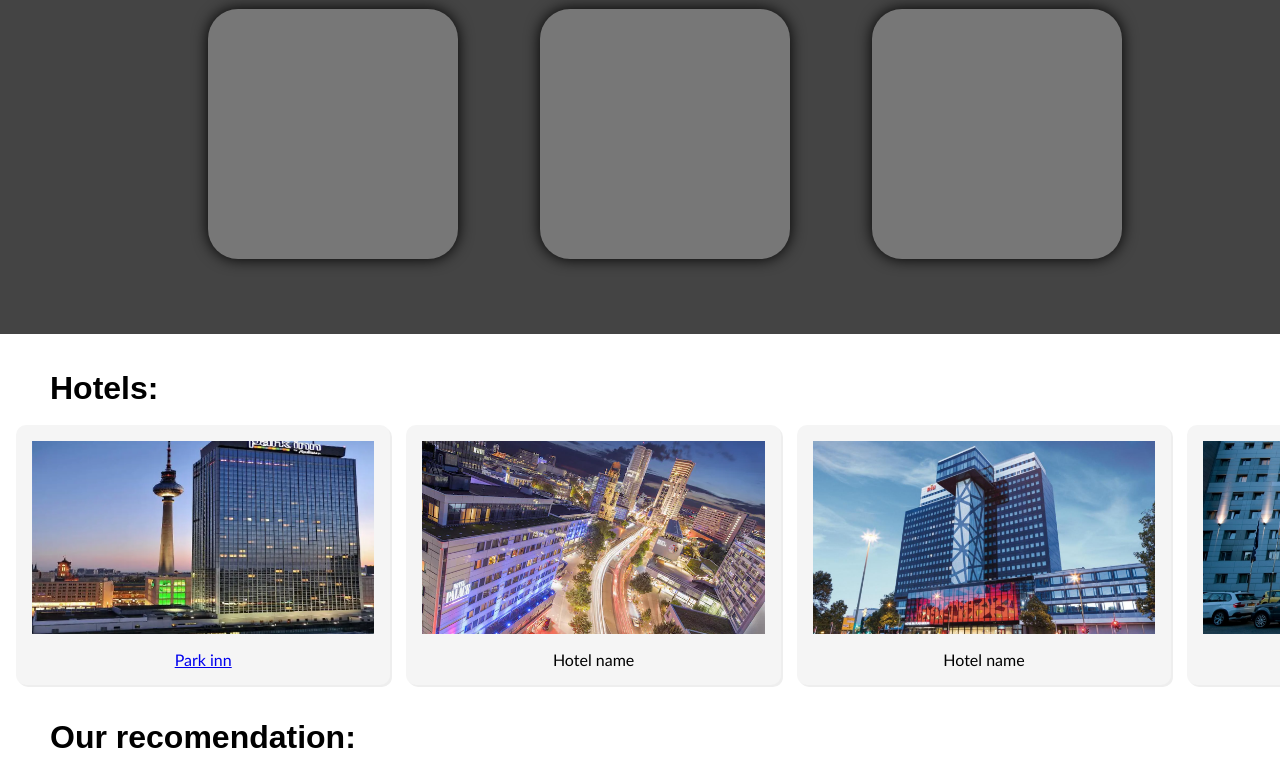
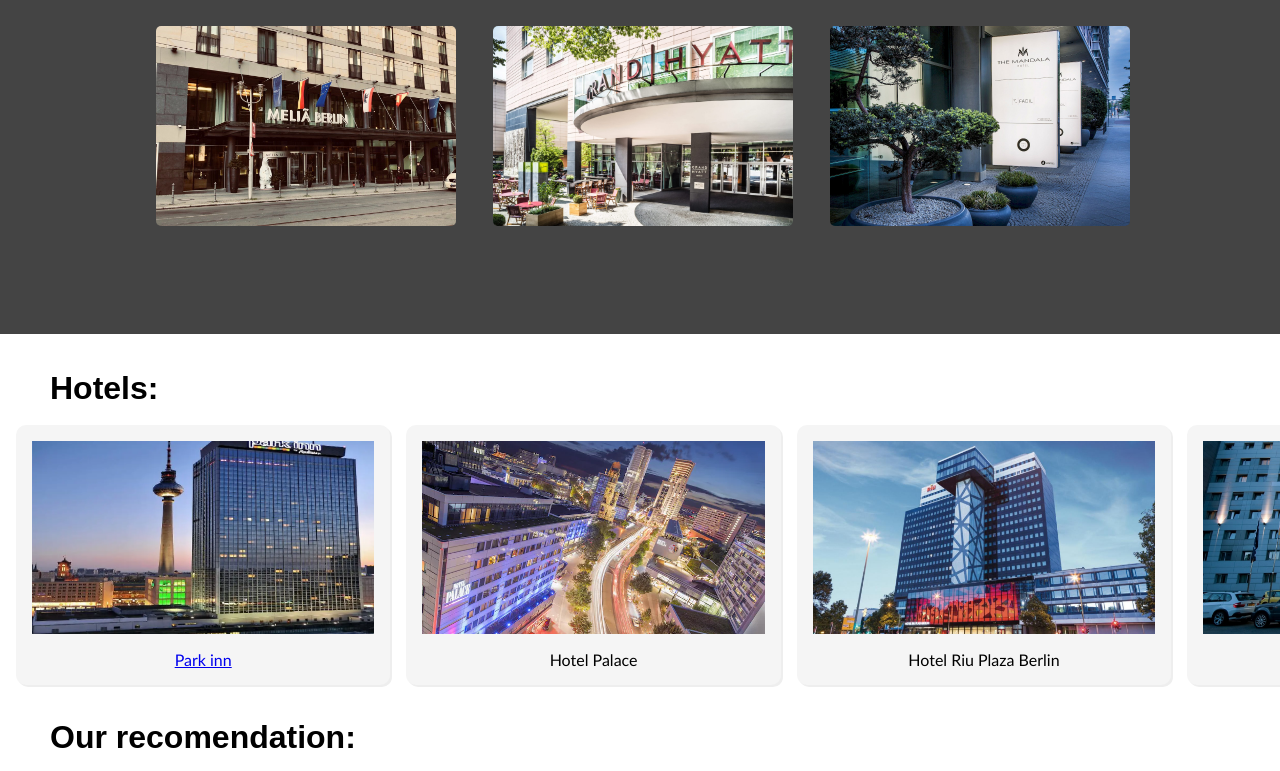
Before and after one commit to ju-nmd2022/wuid-project-group-3, a plain HTML site: page hotel.html in a window 1280 px wide. Shown: the part 635-1406 px from the top of the page. Drawn offline with Linux system fonts and the light colour scheme.

Commit message:
changes to my page

```diff
--- a/hotel.css
+++ b/hotel.css
@@ -121,8 +121,7 @@ li {
   display: block;
   background-color: #777777;
   padding-top: 120px;
-  transition: 0,4s;
-
+  transition: 0, 4s;
 }
 .mobile-nav .is-active {
   left: 0%;
@@ -201,17 +200,8 @@ left: 0%;
   color: black;
   font-family: "Gill Sans", "Gill Sans MT", Calibri, "Trebuchet MS", sans-serif;
 }
-/*Area where pictures and text below big picture */
-.grey-area {
-  width: 100%;
-  height: 400px;
-  background: #444444;
-  display: flex;
-  gap: 50px;
-  align-items: center;
-  justify-content: center;
-}
-.grey-pic-1 {
+
+/* .grey-pic-1 {
   width: 250px;
   height: 250px;
   margin: 0 2rem;
@@ -233,7 +223,7 @@ left: 0%;
   background: #777777;
   border-radius: 30px;
   box-shadow: 0 0 15px black;
-}
+} */
 
 /*Scroll for pictures*/
 
@@ -294,7 +284,8 @@ h1 {
 }
 .media-element-2 > img {
   inline-size: 100%;
-  aspect-ratio: 16 / 9;
+  width: 300px;
+  height: 200px;
   object-fit: cover;
 }
 
@@ -302,6 +293,36 @@ h1 {
 .media-element-2 > p {
   font-family: "Gill Sans", "Gill Sans MT", Calibri, "Trebuchet MS", sans-serif;
   text-align: center;
+}
+/*Scroll for pictures*/
+
+.media-scroller-3 {
+  display: grid;
+  gap: var(--spacer);
+  grid-auto-flow: column;
+  width: 100%;
+  height: 400px;
+  background: #444444;
+  gap: 5px;
+  align-items: center;
+  justify-content: center;
+
+  overflow-x: auto;
+  overscroll-behavior-inline: contain;
+  padding: 0 var(--spacer) var(--spacer);
+}
+.media-element-3 {
+  display: grid;
+  grid-template-rows: min-content;
+  gap: var(--spacer);
+  padding: var(--spacer);
+}
+.media-element-3 > img {
+  inline-size: 100%;
+  width: 300px;
+  height: 200px;
+  object-fit: cover;
+  border-radius: 5px;
 }
 
 /*At what pixels will the hamburger show up */
--- a/hotel.html
+++ b/hotel.html
@@ -50,14 +50,20 @@
       </form>
     </div>
 
-    <div class="grey-area">
+    <div class="media-scroller-3">
       <div>
         <h1 class="top-3">Staying in:</h1>
         <h2 class="top-33">Berlin</h2>
       </div>
-      <div class="grey-pic-1"></div>
-      <div class="grey-pic-2"></div>
-      <div class="grey-pic-3"></div>
+      <div class="media-element-3">
+        <img src="melia-hotel.jpeg" alt="melia-hotel" />
+      </div>
+      <div class="media-element-3">
+        <img src="Grand-Hyatt.jpeg" alt="Grand-Hyatt" />
+      </div>
+      <div class="media-element-3">
+        <img src="the-mandala-hotel.jpg" alt="the-mandala-hotel" />
+      </div>
     </div>
     <br />
     <br />
@@ -72,11 +78,11 @@
       </a>
       <div class="media-element">
         <img src="hotel2.webp" alt="hotel2" />
-        <p>Hotel name</p>
+        <p>Hotel Palace</p>
       </div>
       <div class="media-element">
         <img src="hotel.jpg" alt="hotel" />
-        <p>Hotel name</p>
+        <p>Hotel Riu Plaza Berlin</p>
       </div>
       <div class="media-element">
         <img src="titanic.jpg" alt="titanic" />
```
Also changed, not shown: Grand-Hyatt.jpeg (added), melia-hotel.jpeg (added), the-mandala-hotel.jpg (added), 1 other file. Lines whose indentation alone changed are shown as unchanged.
